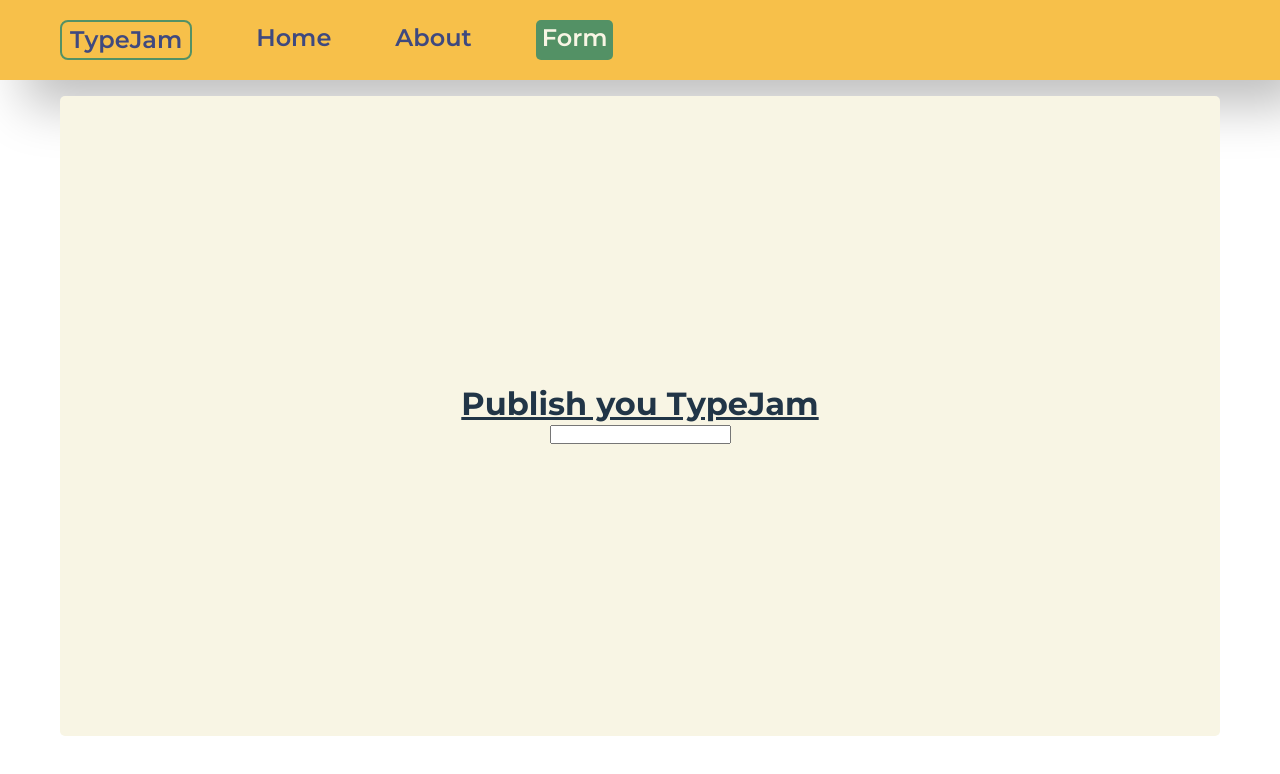
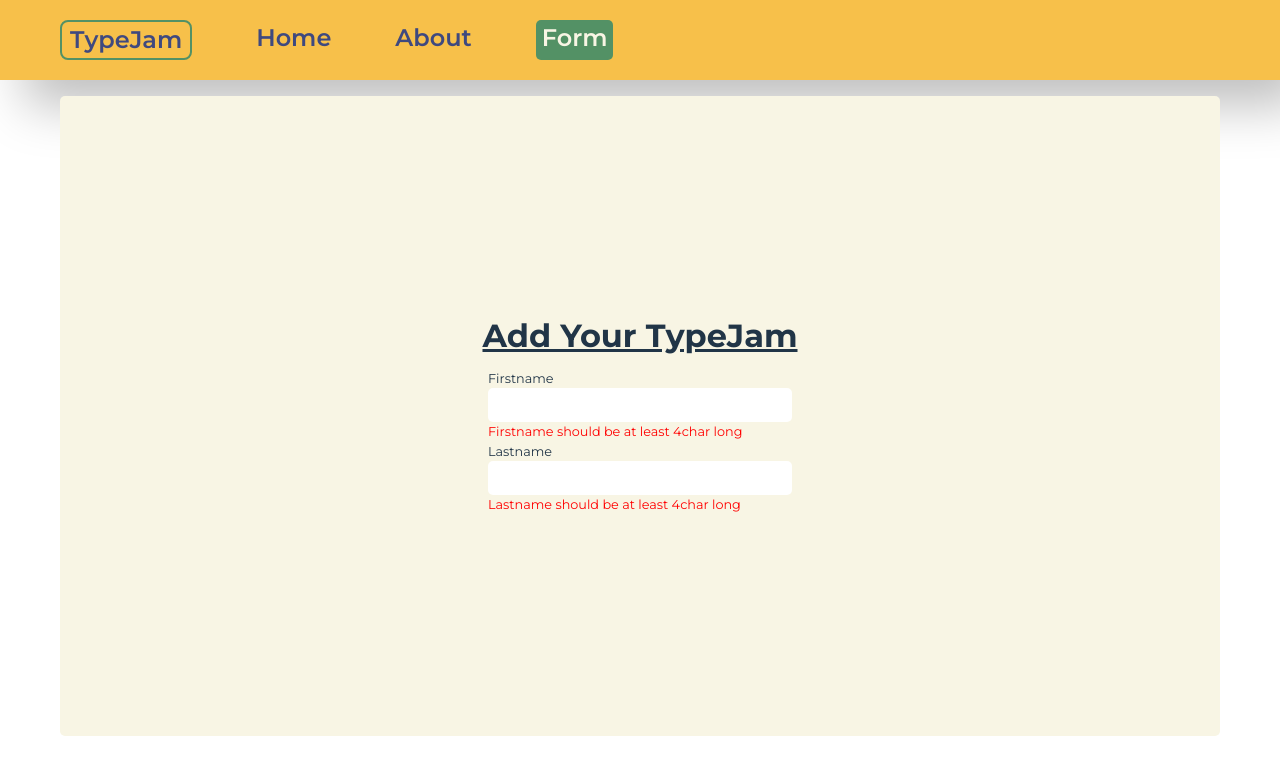
Before and after one commit to Kubatbekkk/rs-school-react, a React (Vite) app: page /form in a window 1280 px wide. Shown: the top 774 px of the page. Built offline with nearby package versions, Linux system fonts and the light colour scheme.

Commit message:
feat: add Form Component

```diff
--- a/src/App.css
+++ b/src/App.css
@@ -14,6 +14,12 @@
 
 .header-logo:hover {
   transform: scale(1.025);
+}
+
+@media screen and (max-width: 500px) {
+  .header-logo {
+    display: none;
+  }
 }
 
 /* Container Util Component*/
@@ -42,6 +48,7 @@
     padding: 0 1rem;
   }
 }
+
 
 .search {
   border: 1px solid var(--font-color);
--- /dev/null
+++ b/src/components/Form.module.css
@@ -0,0 +1,27 @@
+input, label {
+  display: block;
+}
+
+input {
+  width: 19rem;
+}
+
+label {
+  font-size: .8rem;
+}
+
+.form__text {
+  padding: .2rem;
+  font-size: 1.5rem;
+  border-radius: 5px;
+  border: none;
+}
+
+.form__text:focus {
+  outline: none;
+}
+
+span {
+  font-size: 0.8rem;
+  color: red;
+}
--- /dev/null
+++ b/src/components/Form.tsx
@@ -0,0 +1,22 @@
+import React from 'react';
+import classes from './Form.module.css';
+
+export class FormComponent extends React.Component {
+  render(): JSX.Element {
+    return (
+      <form>
+        <label htmlFor="fName">
+          Firstname
+          <input type="text" name="fName" id="fName" className={classes.form__text} />
+          <span>Firstname should be at least 4char long</span>
+        </label>
+        <label htmlFor="lName">
+          Lastname
+          <input type="text" name="lName" id="lName" className={classes.form__text} />
+          <span>Lastname should be at least 4char long</span>
+        </label>
+      </form>
+    );
+  }
+}
+export default FormComponent;
--- a/src/pages/Form.module.css
+++ b/src/pages/Form.module.css
@@ -12,4 +12,5 @@
   text-align: center;
   font-size: 2rem;
   text-decoration: underline;
+  margin-bottom: 1rem;
 }
--- a/src/pages/Form.tsx
+++ b/src/pages/Form.tsx
@@ -1,16 +1,15 @@
 import Container from '../components/Utils/Container';
 import React from 'react';
 import classes from './Form.module.css';
+import FormComponent from '../components/Form';
 
 export class Form extends React.Component {
-  render() {
+  render(): JSX.Element {
     return (
       <Container>
         <main className={`main ${classes.form__main}`}>
-          <h1 className={classes.form__header}>Publish you TypeJam</h1>
-          <form>
-            <input type="text" name="jamName" id="jamName" />
-          </form>
+          <h1 className={classes.form__header}>Add Your TypeJam</h1>
+          <FormComponent />
         </main>
       </Container>
     );
```
